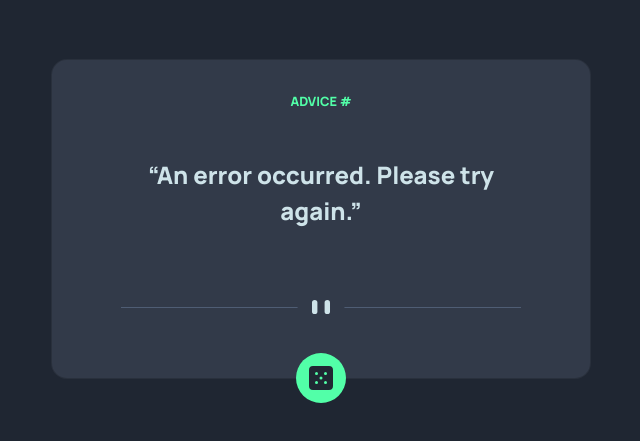
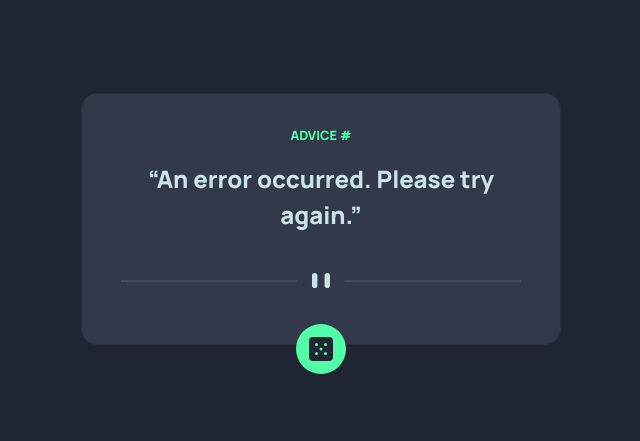
Before and after one commit to gharneeyart/Advice-Generator-App, a plain HTML site: page index.html in a window 1280 px wide. Shown: the part 181-622 px from the top of the page, without its empty margins (319-959 px from the left). Drawn offline with nearby package versions, Linux system fonts and the light colour scheme; no server answers.

Commit message:
Adjusted width and height

```diff
--- a/style.css
+++ b/style.css
@@ -26,8 +26,8 @@ body{
 }
 .card{
     background-color: var(--DarkGrayishBlue);
-    min-height: 20rem;
-    max-width: 33.75rem;
+    min-height: 15rem;
+    max-width: 30rem;
     width: 90%;
     min-width: 10rem;
     text-align: center;
@@ -115,7 +115,7 @@ header{
     #image1 {
         display: block;
         width: 25rem;
-        margin-bottom: 4rem;
+        margin-bottom: 3.5rem;
         margin-top: 1rem;
     }
     .dice{
```
